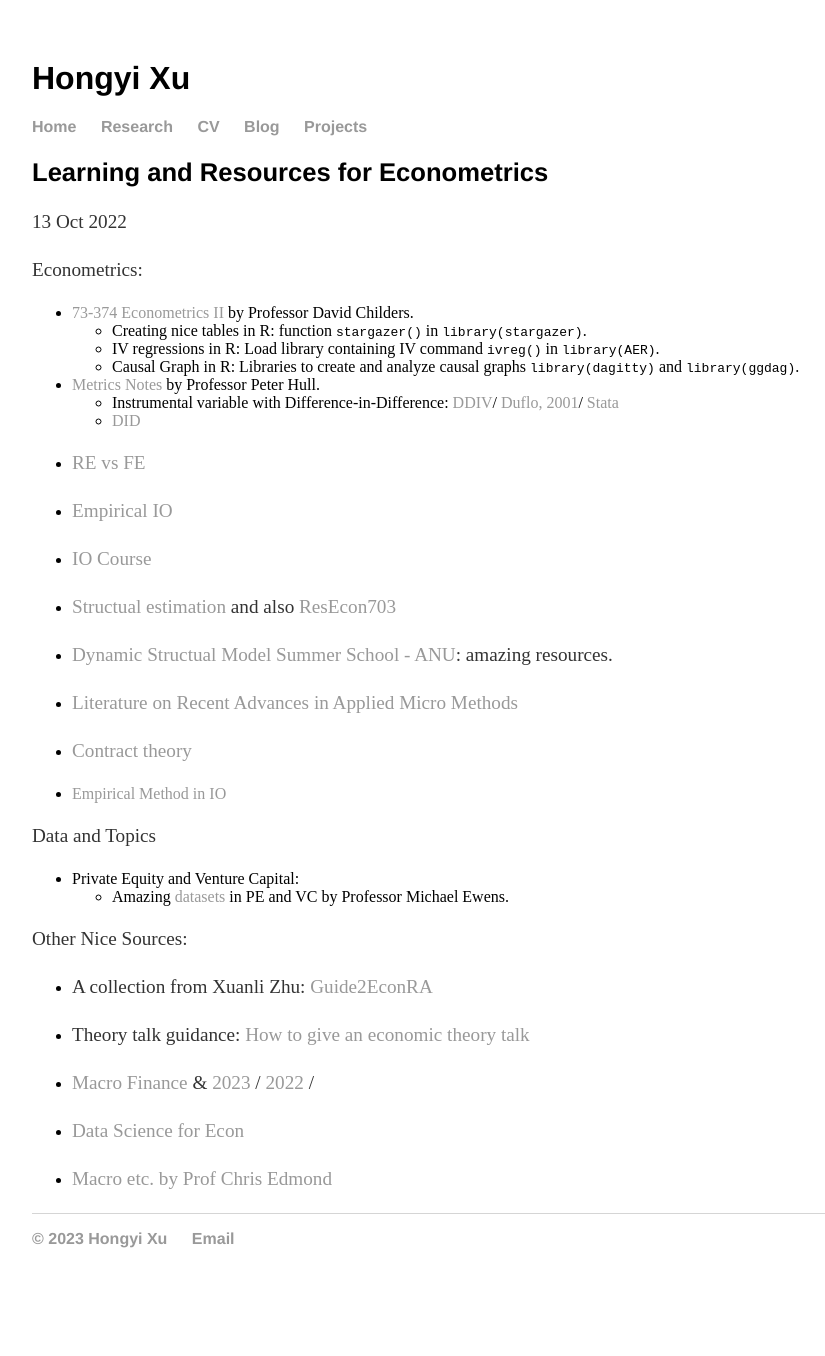
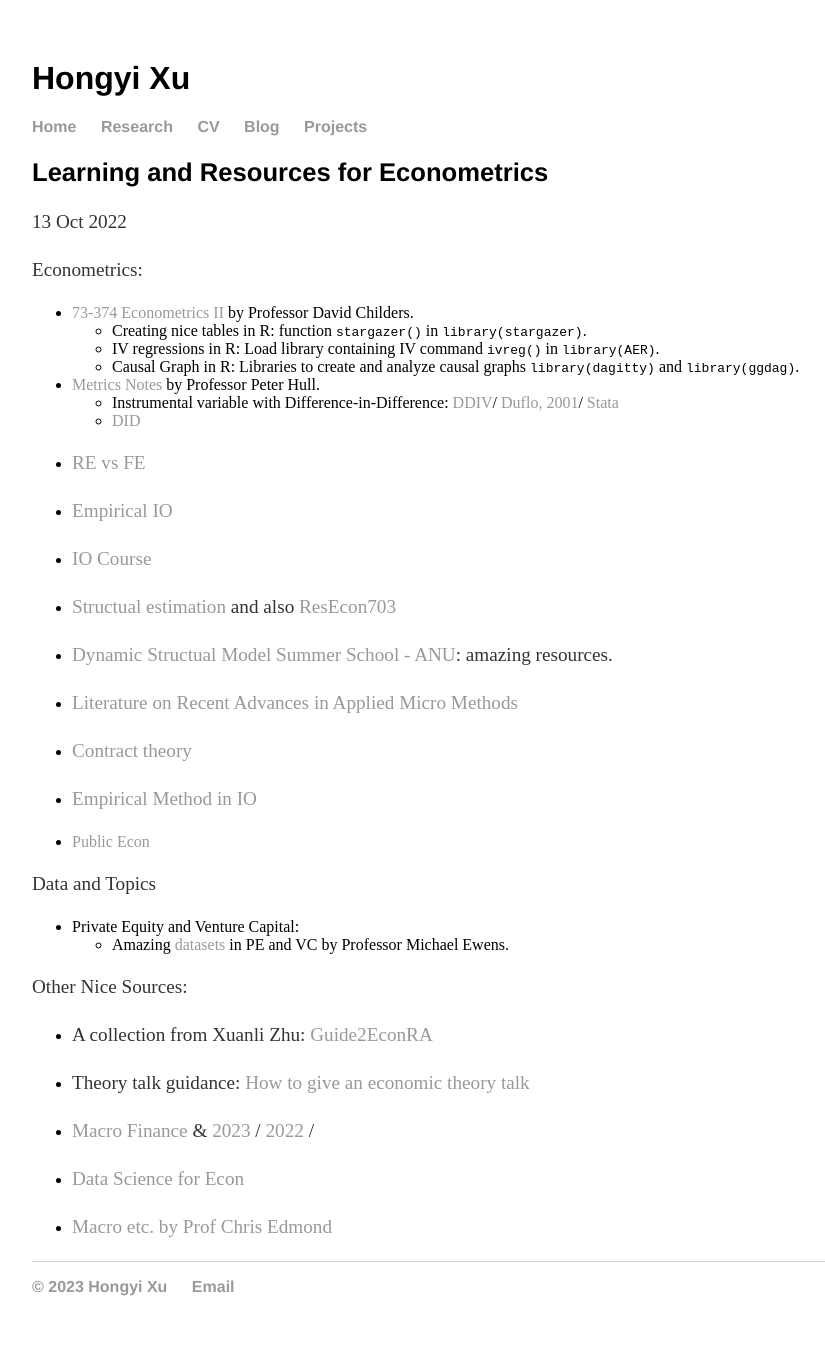
Before and after one commit to hongyileoxu/hongyileoxu.github.io, a Jekyll site: the page built from _posts/2022-10-13-great-resources.md, in a window 1280 px wide. Shown: the whole page, without its empty margins (160-985 px from the left). Built offline with Jekyll 4.4.1, drawn with Linux system fonts in a browser that asks for light colours; before the commit the page ends 1308 px from its top, so only the background shows below that.

Commit message:
Update 2022-10-13-great-resources.md

```diff
--- a/_posts/2022-10-13-great-resources.md
+++ b/_posts/2022-10-13-great-resources.md
@@ -30,6 +30,8 @@
 
 -   [Empirical Method in IO](http://www.its.caltech.edu/~mshum/)
 
+-   [Public Econ](https://rajchetty.com/research/public-economics-lectures-2nd-year-ph-d-course/)
+
 Data and Topics
 -   Private Equity and Venture Capital:
     -   Amazing [datasets]([https://michaelewens.com](https://privatepublicmkts.com/data-sources/)) in PE and VC by Professor Michael Ewens.
```
